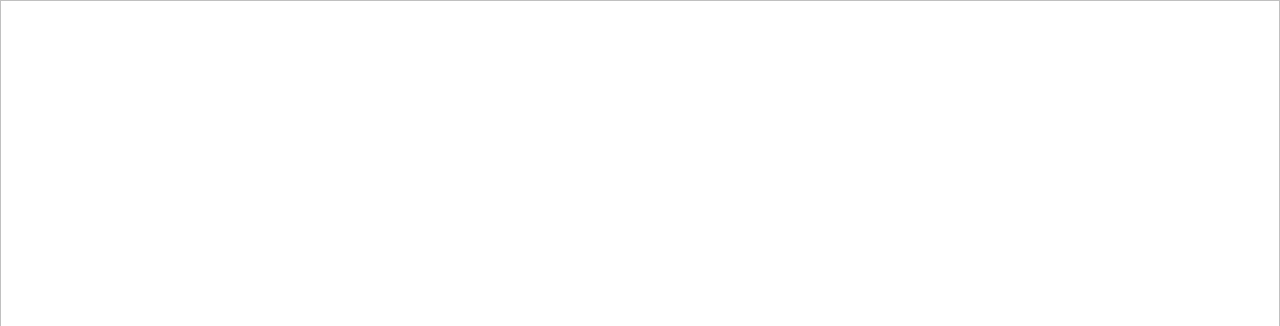
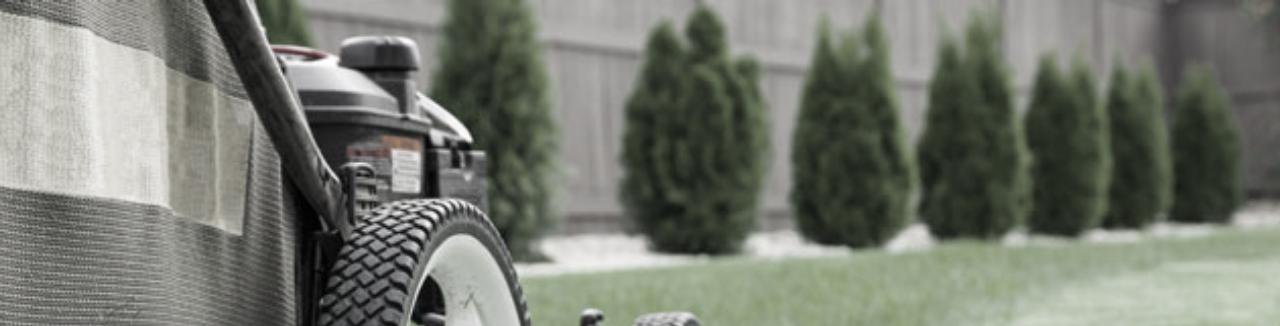
Before and after one commit to GreysonHubs/greenscapejoco, a plain HTML site: page index.html in a window 1280 px wide. Shown: the top 326 px of the page. Drawn offline with nearby package versions, Linux system fonts and the light colour scheme; a script that the page names is missing; files whose address does not match are found by name.

Commit message:
temporary v1.1.2

```diff
--- a/index.html
+++ b/index.html
@@ -38,8 +38,7 @@
         </div>
     </div> -->
     <main class="hero">
-        <!-- <img src="./imgs/snow_shoveling.jpg" alt="" class="hero-image"> -->
-        <img url="https://www.google.com/url?sa=i&url=https%3A%2F%2Fwww.lawnstarter.com%2Flawn-mowing&psig=AOvVaw3Lfeo7Pr-fDRiqwMPiP19E&ust=1747451992417000&source=images&cd=vfe&opi=89978449&ved=0CBQQjRxqFwoTCNDPoYuEp40DFQAAAAAdAAAAABAL" alt="" class="hero-image">
+        <img src="./imgs/lawnphoto.jpg" alt="" class="hero-image">
         <div class="hero-text">
             <h1>Greenscape Yard Care</h1>
             <p>Providing the best yard care services in the area!</p>
```
Also changed, not shown: imgs/lawnphoto.jpg (added).
